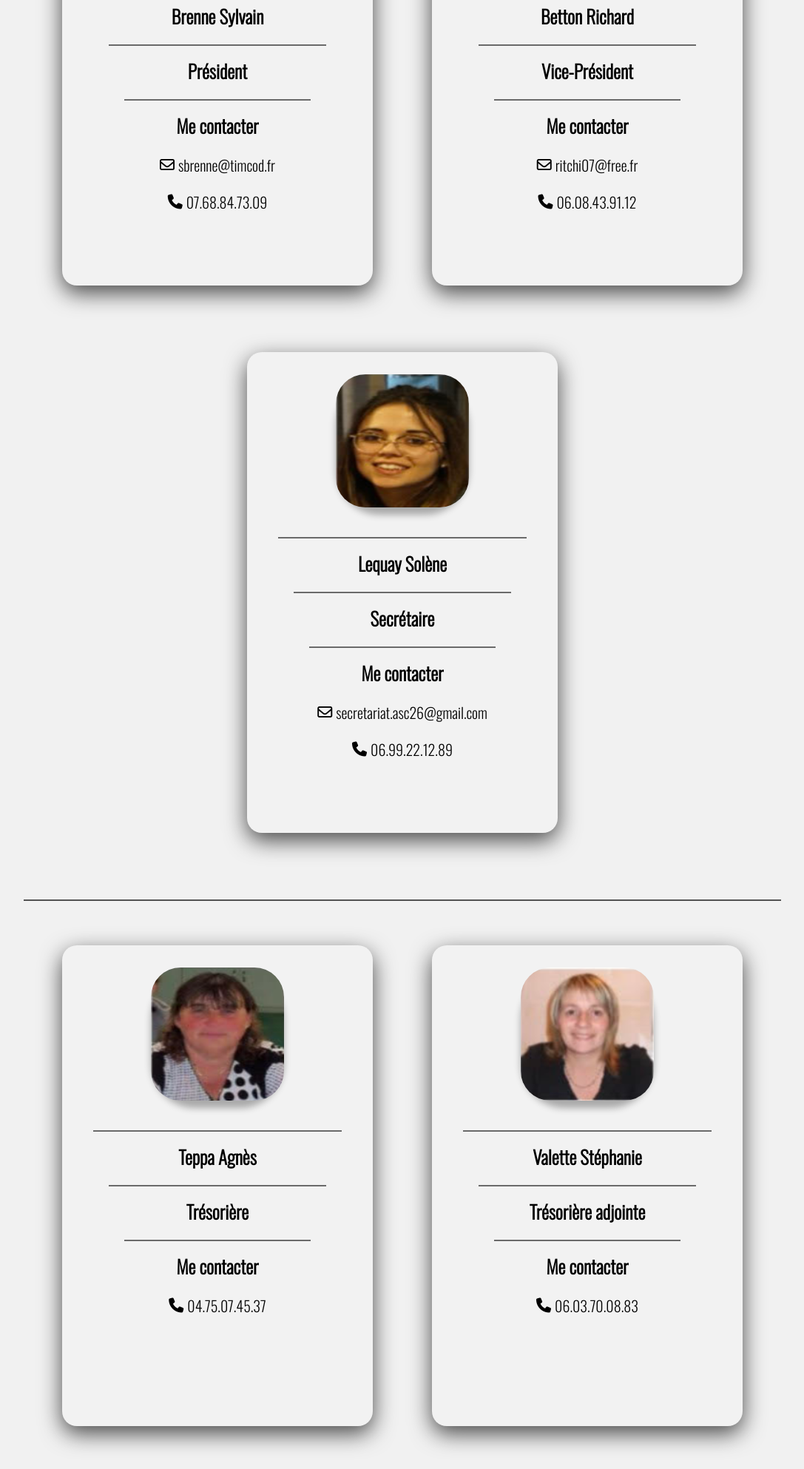
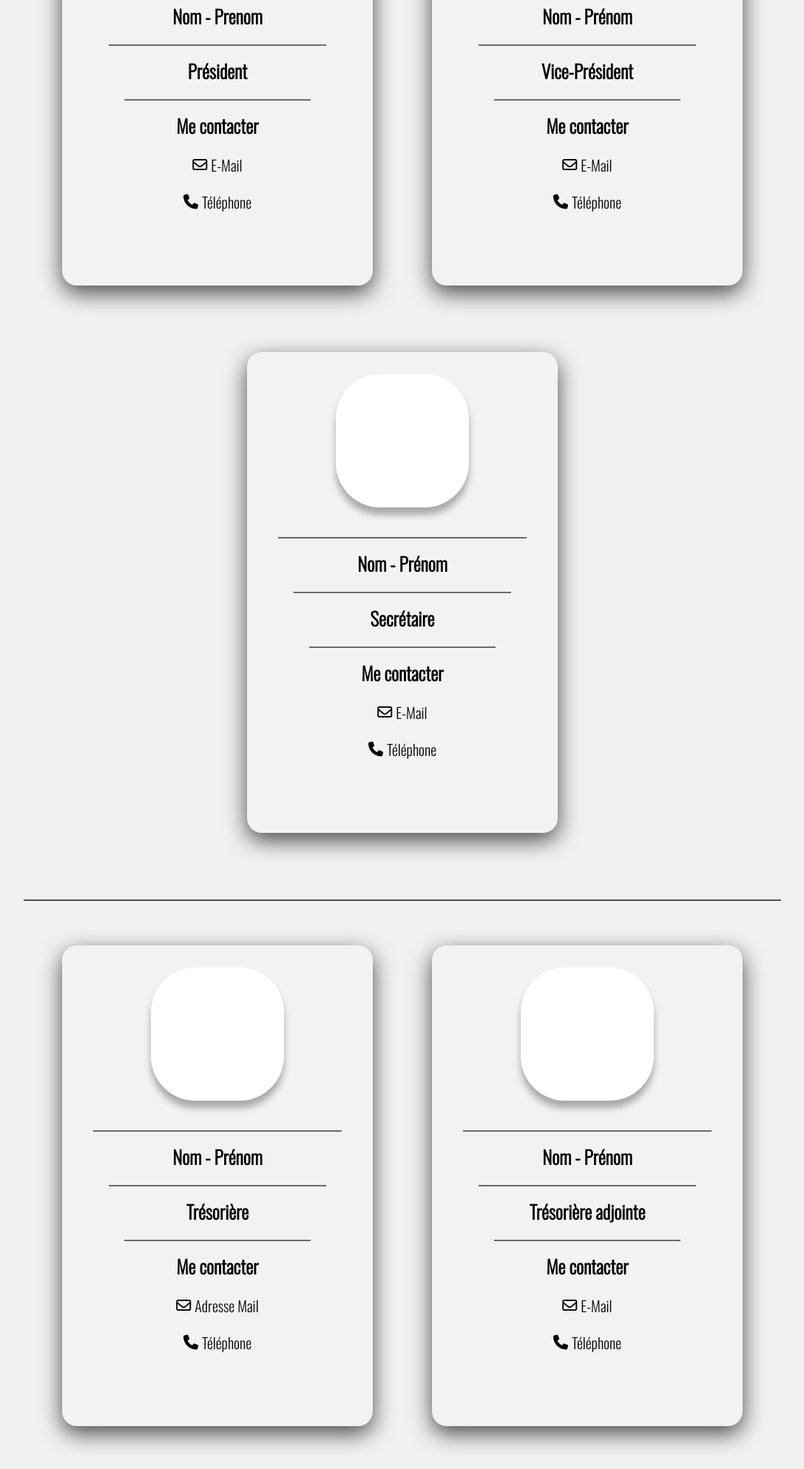
Before and after one commit to Q4zerr/ASC_Chantemerle, a plain HTML site: page ASC_Chantemerle/page_contact.html in a window 1280 px wide. Shown: the part 1174-3160 px from the top of the page at 74% size, without its empty margins (96-1183 px from the left). Drawn offline with nearby package versions, Linux system fonts and the light colour scheme; a web font is replaced by a local one.

Commit message:
Modification page_contact.html

```diff
--- a/ASC_Chantemerle/page_contact.html
+++ b/ASC_Chantemerle/page_contact.html
@@ -42,13 +42,13 @@
     <!-- Premiere carte de contact -->
     <div class="carte-contact">
         <div class="bulle-contact">
-            <img src="staff/president.png" alt="">  <!-- Site pour redimensionner les images en 180x180 https://safeimagekit.com/download?tool=Image%20Resizer -->
+            <!-- <img src="staff/president.png" alt="">  Site pour redimensionner les images en 180x180 https://safeimagekit.com/download?tool=Image%20Resizer -->
         </div>
         <div class="ligne-contact">     <!-- Separateur -->
 
         </div>
         <div class="carte-container-contact">
-            <p>Brenne Sylvain</p>
+            <p>Nom - Prenom</p>
         </div>
         <div class="ligne-contact-1">   <!-- Separateur -->
 
@@ -64,23 +64,23 @@
         </div>
         <div class="contact-personne">
             <i class="fa-regular fa-envelope"></i>
-            <p>sbrenne@timcod.fr</p>
+            <p>E-Mail</p>
         </div>
         <div class="contact-personne">
             <i class="fa-solid fa-phone"></i>
-            <p>07.68.84.73.09</p>
+            <p>Téléphone</p>
         </div>
     </div>
     <!-- Deuxieme carte de contact -->
     <div class="carte-contact">
         <div class="bulle-contact">
-            <img src="staff/vice-president.png" alt="">     <!-- Image a remplacer -->
+            <!-- <img src="staff/vice-president.png" alt="">     Image a remplacer -->
         </div>
         <div class="ligne-contact">     <!-- Separateur -->
 
         </div>
         <div class="carte-container-contact">
-            <p>Betton Richard</p>
+            <p>Nom - Prénom</p>
         </div>
         <div class="ligne-contact-1">   <!-- Separateur -->
 
@@ -96,23 +96,23 @@
         </div>
         <div class="contact-personne">
             <i class="fa-regular fa-envelope"></i>
-            <p>ritchi07@free.fr</p>
+            <p>E-Mail</p>
         </div>
         <div class="contact-personne">
             <i class="fa-solid fa-phone"></i>
-            <p>06.08.43.91.12</p>
+            <p>Téléphone</p>
         </div>
     </div>
     <!-- Troisieme carte de contact -->
     <div class="carte-contact">
         <div class="bulle-contact">
-            <img src="staff/secretaire.png" alt="">     <!-- Image a remplacer -->
+            <!-- <img src="staff/secretaire.png" alt="">     Image a remplacer -->
         </div>
         <div class="ligne-contact">     <!-- Separateur -->
 
         </div>
         <div class="carte-container-contact">
-            <p>Lequay Solène</p>
+            <p>Nom - Prénom</p>
         </div>
         <div class="ligne-contact-1">   <!-- Separateur -->
 
@@ -128,11 +128,11 @@
         </div>
         <div class="contact-personne">
             <i class="fa-regular fa-envelope"></i>
-            <p>secretariat.asc26@gmail.com</p>
+            <p>E-Mail</p>
         </div>
         <div class="contact-personne">
             <i class="fa-solid fa-phone"></i>
-            <p>06.99.22.12.89</p>
+            <p>Téléphone</p>
         </div>
     </div>
     <!-- Separation entre les contacts -->
@@ -144,13 +144,13 @@
         <!-- Premier contact de la deuxième partie -->
         <div class="carte-contact">
             <div class="bulle-contact">
-                <img src="staff/tresoriere.png" alt="">     <!-- Image a remplacer -->
+                <!-- <img src="staff/tresoriere.png" alt="">     Image a remplacer -->
             </div>
             <div class="ligne-contact">     <!-- Separateur -->
 
             </div>
             <div class="carte-container-contact">
-                <p>Teppa Agnès</p>
+                <p>Nom - Prénom</p>
             </div>
             <div class="ligne-contact-1">   <!-- Separateur -->
 
@@ -164,27 +164,25 @@
             <div class="carte-container-contact">
                 <p>Me contacter</p>
             </div>
-            <!-- Mail
             <div class="contact-personne">
                 <i class="fa-regular fa-envelope"></i>
                 <p>Adresse Mail</p>
             </div>
-            -->
             <div class="contact-personne">
                 <i class="fa-solid fa-phone"></i>
-                <p>04.75.07.45.37</p>
+                <p>Téléphone</p>
             </div>
         </div>
         <!-- Deuxième contact de la deuxième partie -->
         <div class="carte-contact">
             <div class="bulle-contact">
-                <img src="staff/tresoriere-adj.png" alt="">     <!-- Image a remplacer -->
+                <!-- <img src="staff/tresoriere-adj.png" alt="">     Image a remplacer -->
             </div>
             <div class="ligne-contact">     <!-- Separateur -->
 
             </div>
             <div class="carte-container-contact">
-                <p>Valette Stéphanie</p>
+                <p>Nom - Prénom</p>
             </div>
             <div class="ligne-contact-1">   <!-- Separateur -->
 
@@ -198,15 +196,13 @@
             <div class="carte-container-contact">
                 <p>Me contacter</p>
             </div>
-            <!-- Mail
             <div class="contact-personne">
                 <i class="fa-regular fa-envelope"></i>
-                <p>secretariat.asc26@gmail.com</p>
+                <p>E-Mail</p>
             </div>
-            -->
             <div class="contact-personne">
                 <i class="fa-solid fa-phone"></i>
-                <p>06.03.70.08.83</p>
+                <p>Téléphone</p>
             </div>
     </section>
 </section>
```
